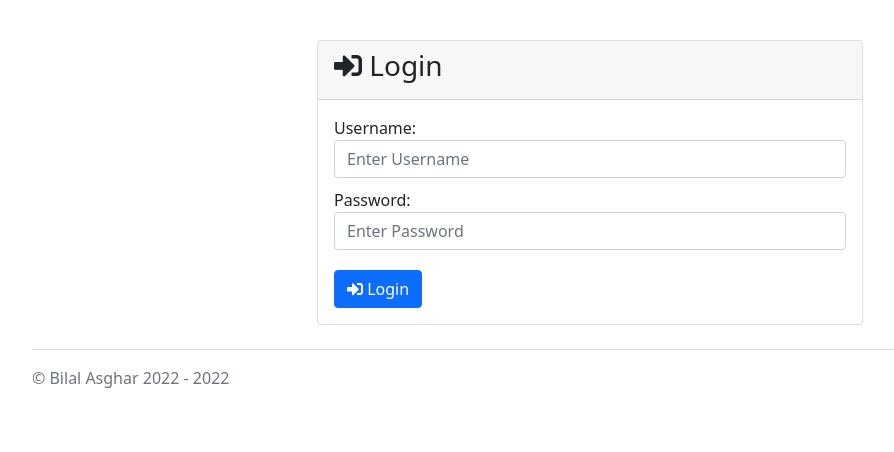
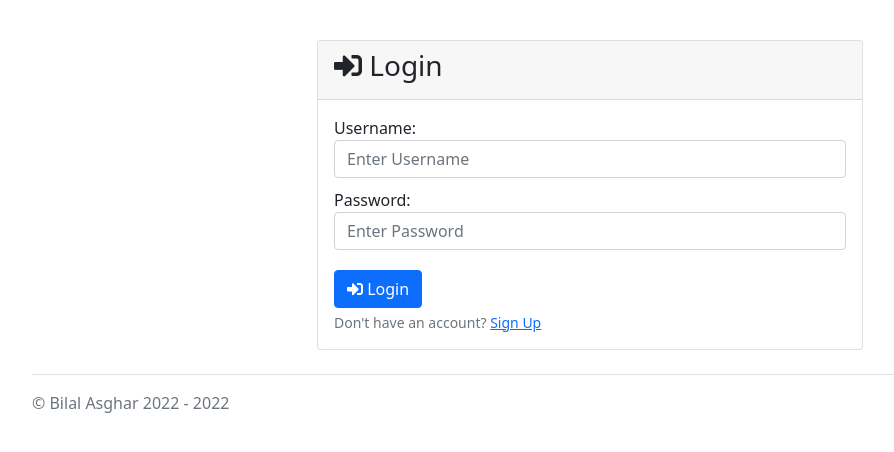
Before and after one commit to Batman08/ExpenseTracker, a PHP site: page /Login/Login.php in a window 1280 px wide. Shown: the top 452 px of the page, without its empty margins (50-944 px from the left). Run offline with PHP 8.4, Linux system fonts and the light colour scheme.

```diff
--- a/src/Login/Login_Content.php
+++ b/src/Login/Login_Content.php
@@ -17,6 +17,7 @@
                     <div class="form-group" style="margin-top: 20px;">
                         <button type="submit" class="btn btn-primary btn-block"><i class="fas fa-sign-in-alt"></i> Login</button>
                     </div>
+                    <div class="form-text">Don't have an account? <a href="/SignUp/SignUp.php" class="link-primary">Sign Up</a></div>
                 </form>
             </div>
         </div>
```
